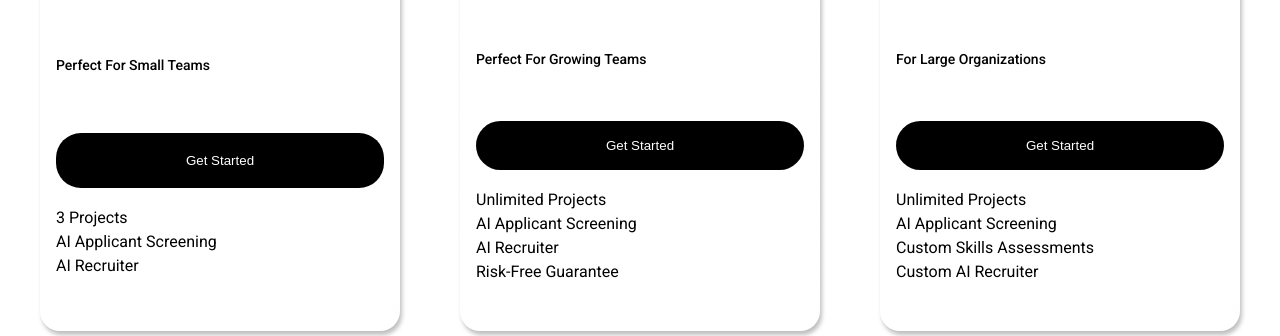
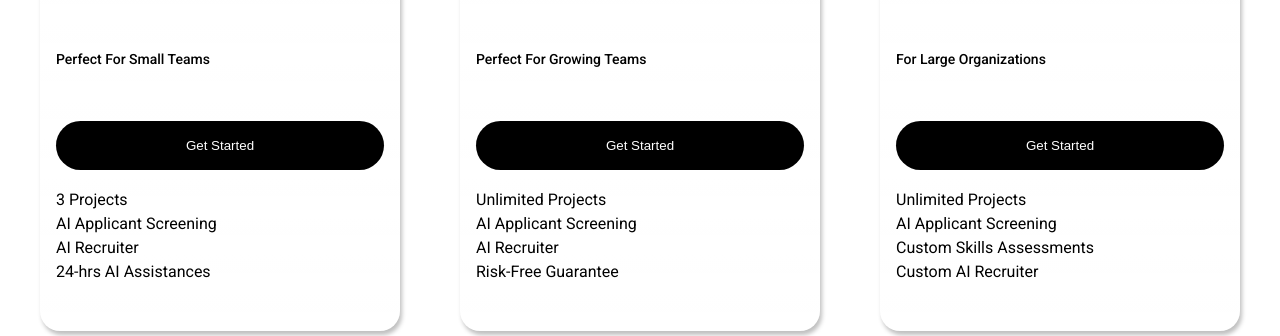
Before and after one commit to H4mblee2502/Pricing-plans, a plain HTML site: page index.html in a window 1280 px wide. Shown: the part 464-800 px from the top of the page. Drawn offline with Linux system fonts and the light colour scheme.

Commit message:
Add features list

```diff
--- a/index.html
+++ b/index.html
@@ -30,6 +30,7 @@
                 <li>3 Projects</li>
                 <li>AI Applicant Screening</li>
                 <li>AI Recruiter</li>
+                <li>24-hrs AI Assistances</li>
             </ul>
         </div>
 
```
